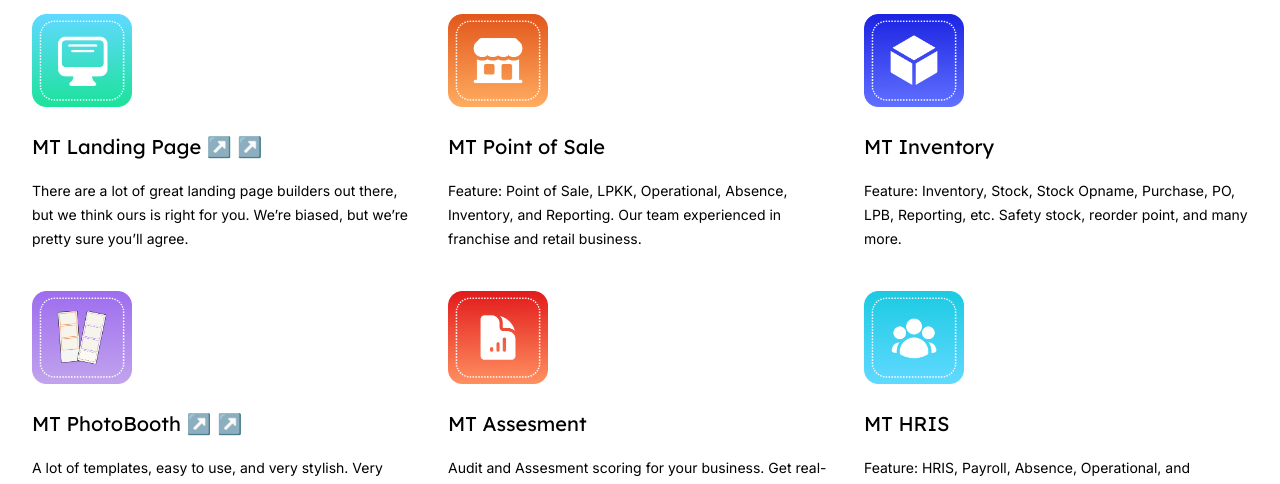
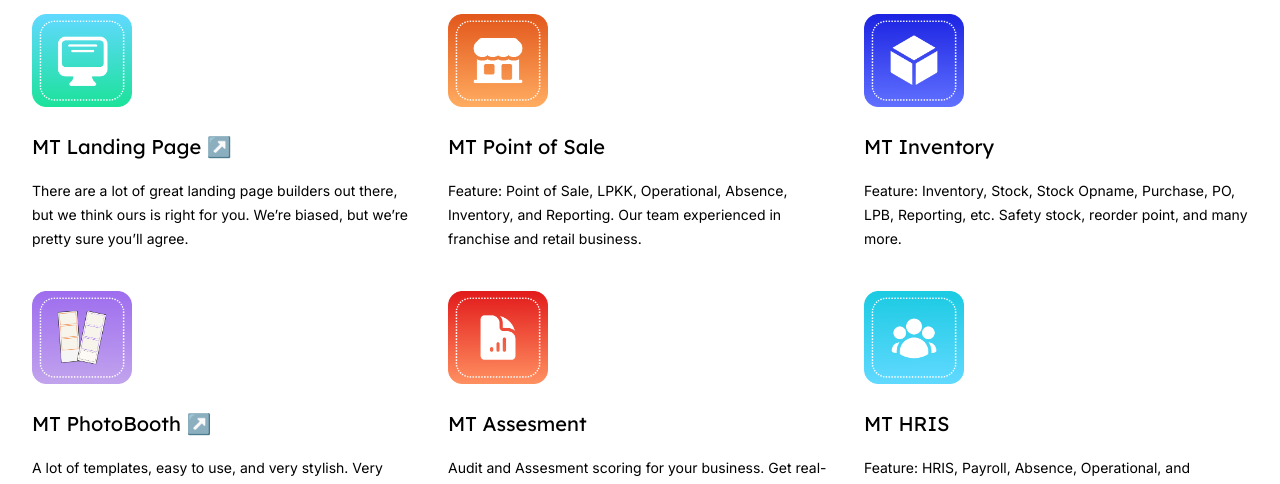
Before and after one commit to maventama/mt_landing_2, a Next.js app: page / in a window 1280 px wide. Shown: the part 880-1364 px from the top of the page. Built offline with nearby package versions, Linux system fonts and the light colour scheme.

Commit message:
Refactor SecondaryFeatures component to remove feature URL and refactor feature name

```diff
--- a/src/components/SecondaryFeatures.jsx
+++ b/src/components/SecondaryFeatures.jsx
@@ -250,7 +250,7 @@ function Feature({ feature, isActive, className, ...props }) {
       </h3>
       <p className="mt-2 font-display text-xl text-grey-500">
       <a target='_blank' href={feature.url ? feature.url : '#'}>
-        {feature.name} {feature.url ? '↗️' : ''}
+        {feature.name}
         </a>
         {/* {feature.summary} */}
       </p>
```
